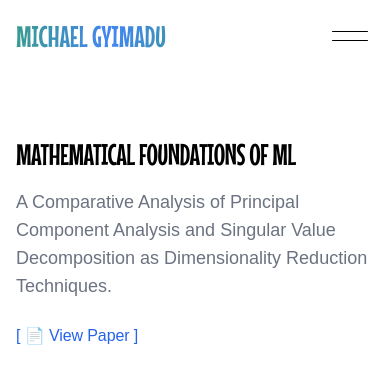
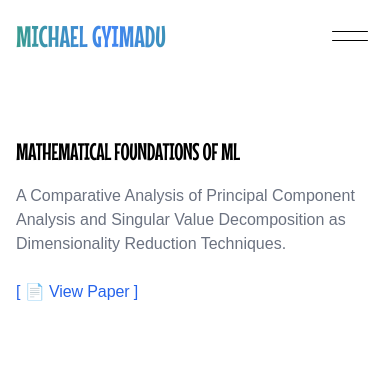
Before and after one commit to gyimadu/portfolio, a Next.js app: page /papers in a window 390 px wide. Shown: the top 384 px of the page. Built offline with nearby package versions, Linux system fonts and the light colour scheme; a web font is replaced by a local one.

Commit message:
update: minor update to papers page

```diff
--- a/src/app/papers/page.tsx
+++ b/src/app/papers/page.tsx
@@ -26,8 +26,8 @@ export default function Papers() {
                     data-index={index}
                 >
                     <div className="w-full">
-                        <h3 className="text-3xl md:text-4xl font-bold mb-4 uppercase font-mouse">{paper.title}</h3>
-                        <div className="text-gray-500 text-lg md:text-lg mb-2">{paper.description}</div>
+                        <h3 className="text-2xl md:text-4xl font-bold mb-4 uppercase font-mouse">{paper.title}</h3>
+                        <div className="text-gray-500 text-base md:text-lg mb-2">{paper.description}</div>
 
                         {paper.link && (
                         <a
```
